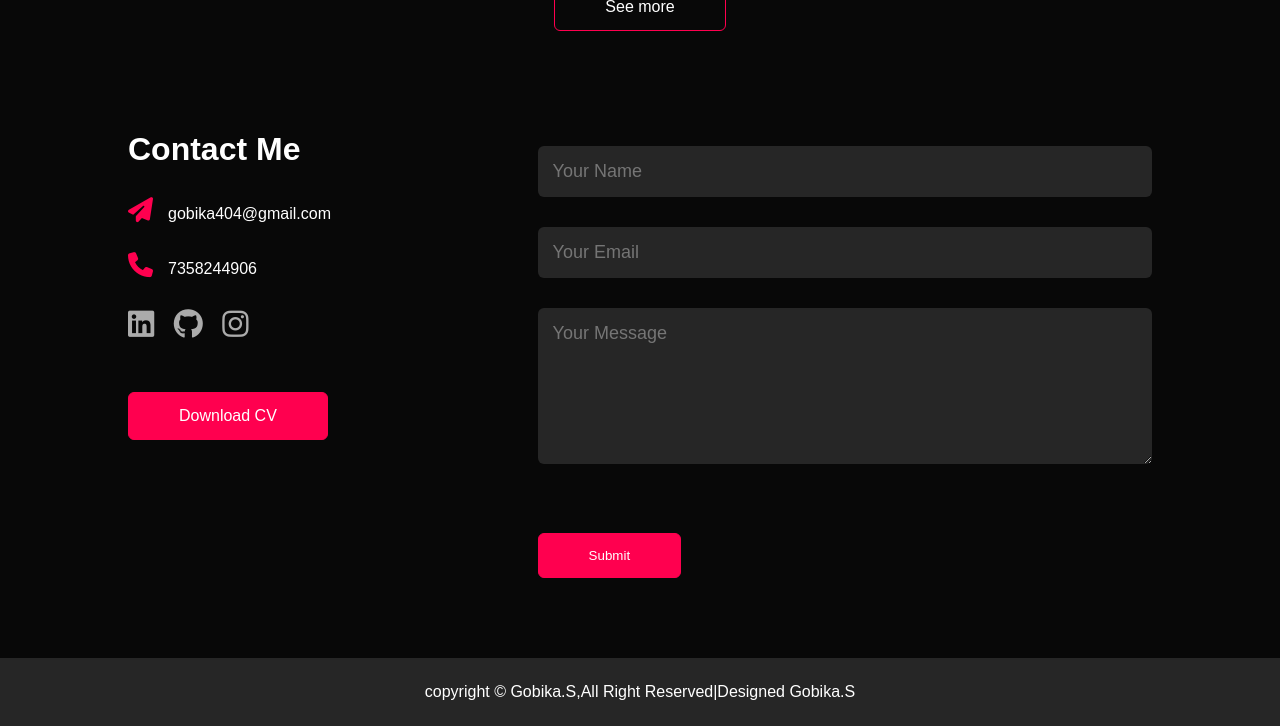
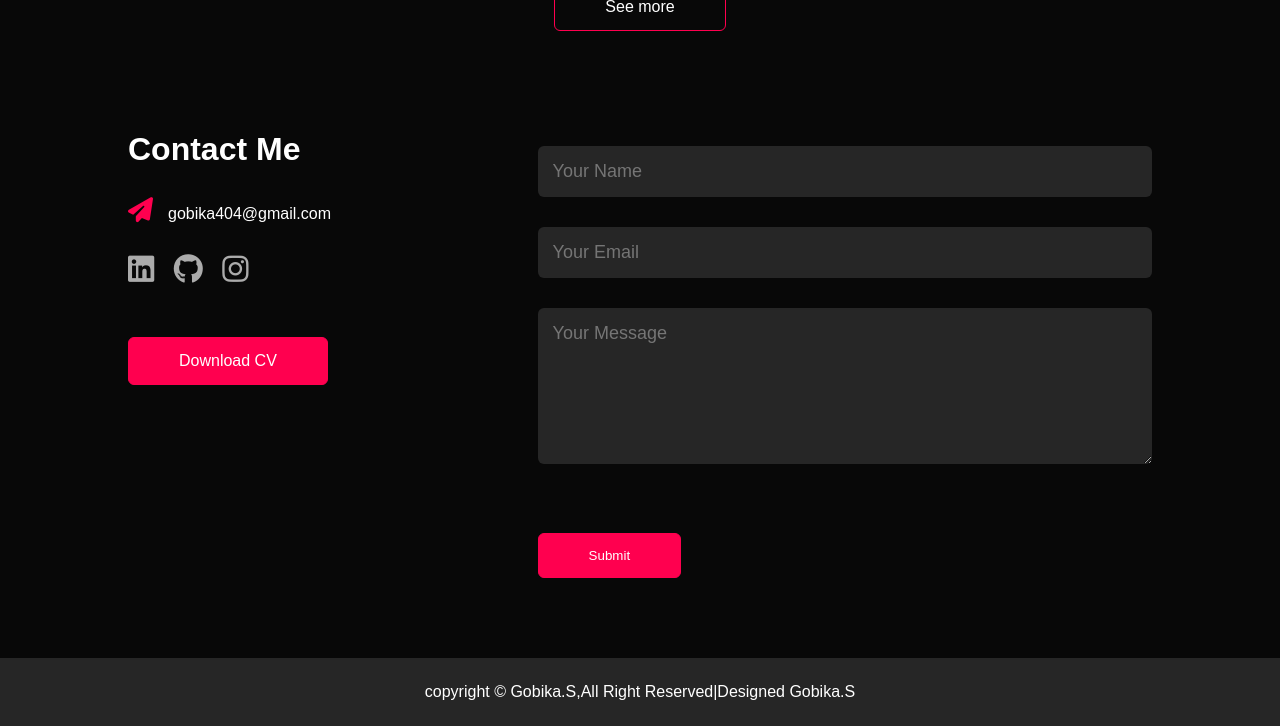
Before and after one commit to Gobika404/Portfolio, a plain HTML site: page index.html in a window 1280 px wide. Shown: the part 2556-3282 px from the top of the page. Drawn offline with Linux system fonts and the light colour scheme.

Commit message:
Update index.html

```diff
--- a/index.html
+++ b/index.html
@@ -135,7 +135,7 @@
                         <div class="contact-left">
                           <h1 class="sub-title">Contact Me </h1>
                           <p><i class="fa-solid fa-paper-plane"></i>gobika404@gmail.com</p>
-                          <p><i class="fa-solid fa-phone"></i>7358244906</p>
+
                           <div class="social-icons">
                           <a href="https://www.linkedin.com/in/gobika-s-3a1059298/"><i class="fa-brands fa-linkedin"></i></a>
                           <a href="https://github.com/Gobika404"><i class="fa-brands fa-github"></i></a>
```
